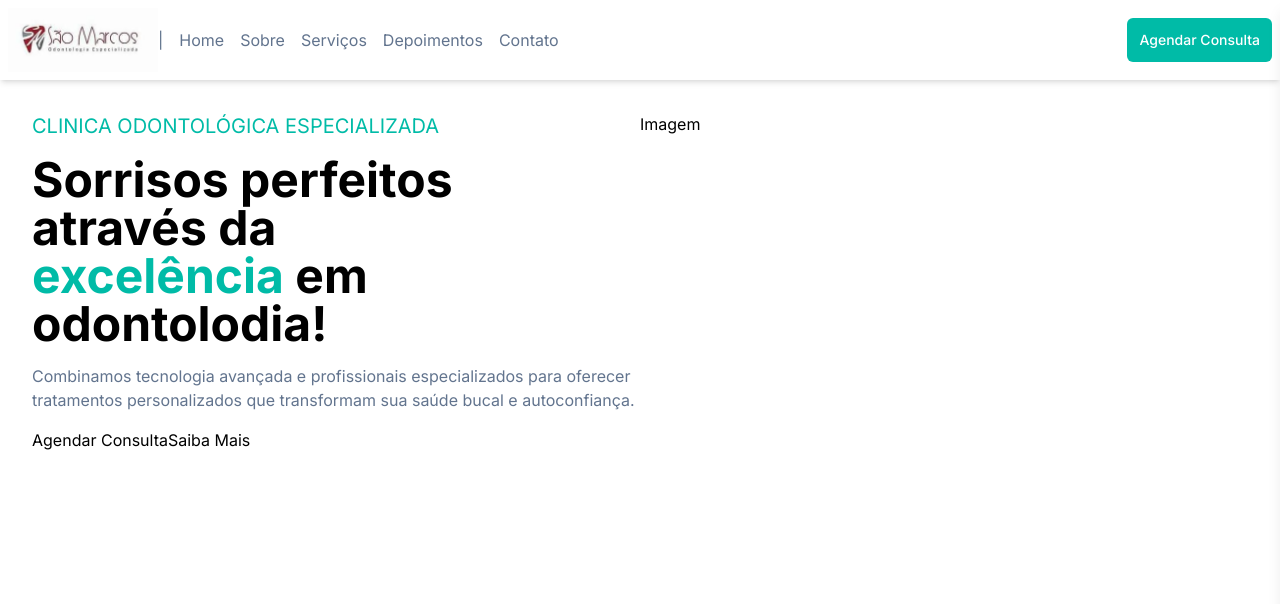
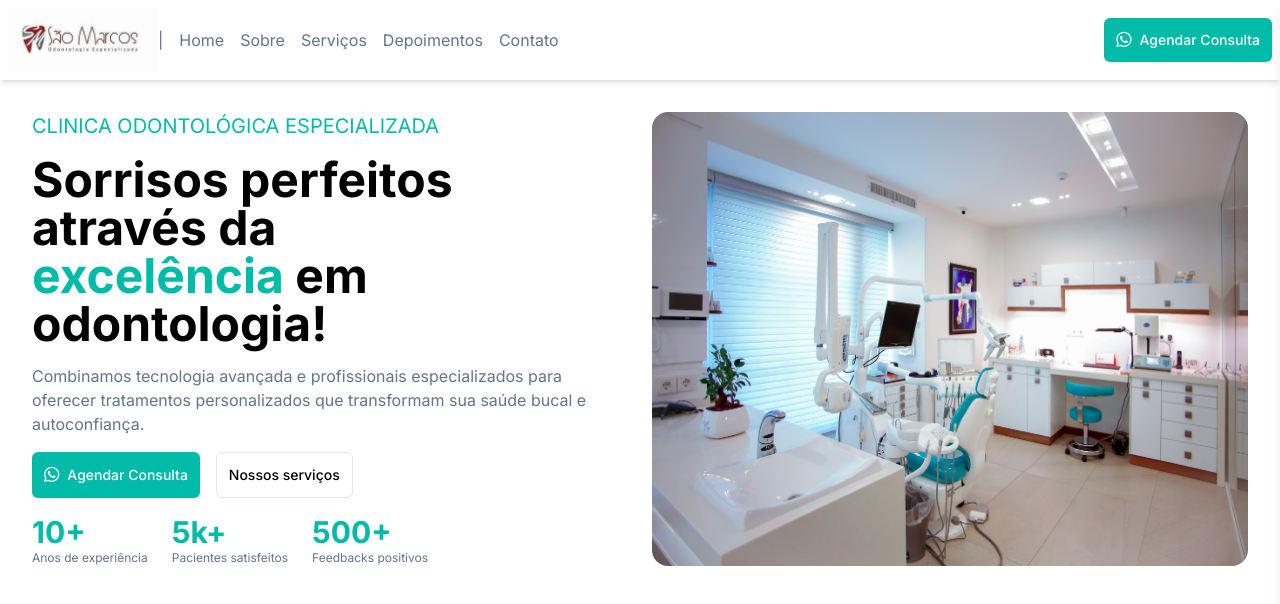
Before and after one commit to fernando-bertolo/clinic-landing-page, a Next.js app: page / in a window 1280 px wide. Shown: the top 604 px of the page. Built offline with nearby package versions, Linux system fonts and the light colour scheme.

Commit message:
feat: Adicionando alterações no componente Sobre

```diff
--- /dev/null
+++ b/src/app/components/button.schedule.tsx
@@ -0,0 +1,11 @@
+export const ButtonSchedule = () => {
+    return (
+        <button
+            type="button"
+            className="hidden sm:flex p-3 bg-[var(--primary-color)] gap-2 justify-center items-center text-white rounded-md font-medium text-sm cursor-pointer hover:bg-[var(--primary-color-hover)]"
+        >
+            <i className="fa-brands fa-whatsapp fa-lg"></i>
+            Agendar Consulta
+        </button>
+    )
+}
--- a/src/app/components/header.tsx
+++ b/src/app/components/header.tsx
@@ -3,6 +3,7 @@ import { faBars, faX } from '@fortawesome/free-solid-svg-icons';
 import { FontAwesomeIcon } from '@fortawesome/react-fontawesome';
 import Image from "next/image";
 import { useState } from "react";
+import { ButtonSchedule } from './button.schedule';
 
 export const Header = () => {
     const [isOpen, setIsOpen] = useState(false);
@@ -31,12 +32,7 @@ export const Header = () => {
                         </ul>
                     </div>
 
-                    <button
-                        type="button"
-                        className="hidden sm:block p-3 bg-[var(--primary-color)] text-white rounded-md font-medium text-sm cursor-pointer hover:bg-[var(--primary-color-hover)]"
-                    >
-                        Agendar Consulta
-                    </button>
+                    <ButtonSchedule />
 
                     <button
                         type="button"
--- a/src/app/components/sobre.tsx
+++ b/src/app/components/sobre.tsx
@@ -1,35 +1,61 @@
+import Image from "next/image"
+import { ButtonSchedule } from "./button.schedule"
+
 export const Sobre = () => {
     return (
-        <section className="flex max-w-7xl w-full p-8">
-            <div className="w-[50%] flex justify-center ">
+        <section className="flex max-w-7xl w-full p-8 gap-6">
+            <div className="w-[50%] flex justify-center">
                 <div className="flex flex-col gap-4">
                     <h3 className="uppercase font-regular text-[var(--primary-color)] text-xl">Clinica Odontológica Especializada</h3>
                     <h1 className="font-bold text-5xl">
                         Sorrisos perfeitos <br />
                         através da <br />
                         <span className="text-[var(--primary-color)]">excelência</span> em <br />
-                        odontolodia!
+                        odontologia!
                     </h1>
 
-                    <p className="text-md text-[var(--secondary-color)]">
+                    <p className="text-md text-[var(--secondary-color)] text-wrap">
                         Combinamos tecnologia avançada e profissionais especializados para oferecer tratamentos personalizados que
                         transformam sua saúde bucal e autoconfiança.
                     </p>
 
-                    <div>
-                        <button type="button">
-                            Agendar Consulta
+                    <div className="flex gap-4">
+                        <ButtonSchedule />
+
+
+                        <button
+                            type="button"
+                            className="p-3 bg-[var(--tertiary-color)] border border-slate-200 text-black rounded-md font-medium text-sm cursor-pointer hover:bg-slate-100"
+                        >
+                            Nossos serviços
                         </button>
+                    </div>
 
-                        <button type="button">
-                            Saiba Mais
-                        </button>
+                    <div className="flex gap-6">
+                        <div className="flex flex-col items-start">
+                            <p className="text-3xl font-bold text-[var(--primary-color)]">10+</p>
+                            <span className="text-slate-500 text-xs">Anos de experiência</span>
+                        </div>
+                        <div className="flex flex-col items-start">
+                            <p className="text-3xl font-bold text-[var(--primary-color)]">5k+</p>
+                            <span className="text-slate-500 text-xs">Pacientes satisfeitos</span>
+                        </div>
+                        <div className="flex flex-col items-start">
+                            <p className="text-3xl font-bold text-[var(--primary-color)]">500+</p>
+                            <span className="text-slate-500 text-xs">Feedbacks positivos</span>
+                        </div>
                     </div>
 
                 </div>
             </div>
-            <div className="w-[50%] flex">
-                <h1>Imagem</h1>
+            <div className="w-[50%] flex justify-center items-center">
+                <Image
+                    src="/imageAbout.jpg"
+                    alt="Logo"
+                    className="w-full h-full rounded-2xl"
+                    width={500}
+                    height={500}
+                />
             </div>
         </section>
     )
--- a/src/app/layout.tsx
+++ b/src/app/layout.tsx
@@ -1,5 +1,6 @@
 import { Metadata } from "next";
 import "./globals.css";
+import Script from "next/script";
 
 export const metadata: Metadata = {
   title: "São Marcos Odontologia",
@@ -29,6 +30,7 @@ export default function RootLayout({
 }>) {
   return (
     <html lang="pt-br">
+      <Script src="https://kit.fontawesome.com/0809767475.js"></Script>
       <body
         className={`antialiased`}
       >
```
Also changed, not shown: public/imageAbout.jpg (added).
